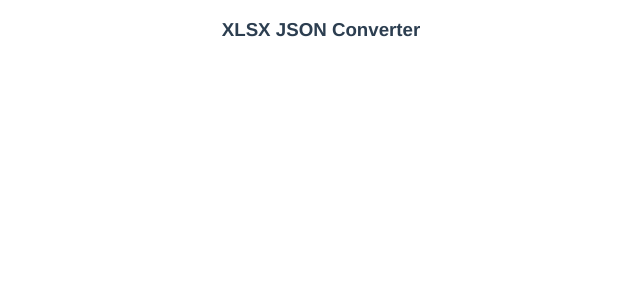
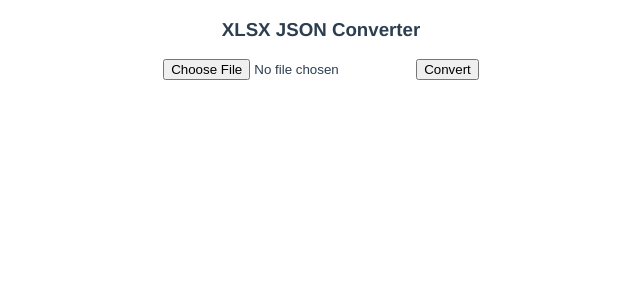
Before and after one commit to whopper1962/json-wizard-demo, a Vue app: page / in a window 1280 px wide. Shown: the top 300 px of the page, without its empty margins (319-959 px from the left). Built offline with nearby package versions, Linux system fonts and the light colour scheme.

Commit message:
add file input form

```diff
--- /dev/null
+++ b/src/lib/xlsx-json-converter/index.js
@@ -0,0 +1,3 @@
+module.exports = function () {
+  console.log(`HEllo`);
+};
--- a/src/views/HomeView.vue
+++ b/src/views/HomeView.vue
@@ -1,11 +1,25 @@
 <template>
   <div class="home">
     <h3>XLSX JSON Converter</h3>
+    <input
+      type="file"
+      accept=".xls,.xlsx,.json"
+    >
+    <button
+      @click="execConvert()"
+    >
+      Convert
+    </button>
   </div>
 </template>
 
 <script>
-
+import xlsxJsonConverter from '@/lib/xlsx-json-converter';
 export default {
+  methods: {
+    execConvert () {
+      xlsxJsonConverter();
+    }
+  }
 }
 </script>
```
